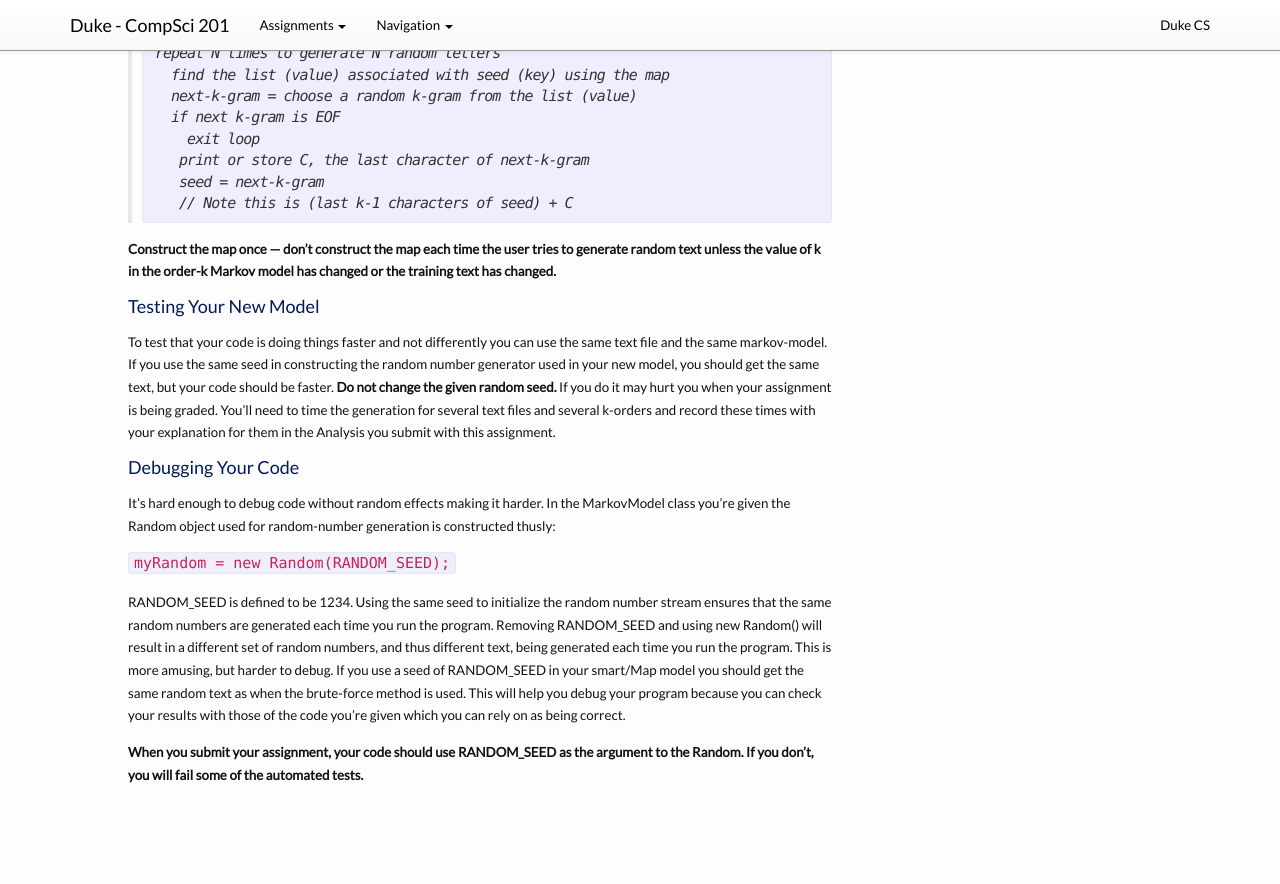
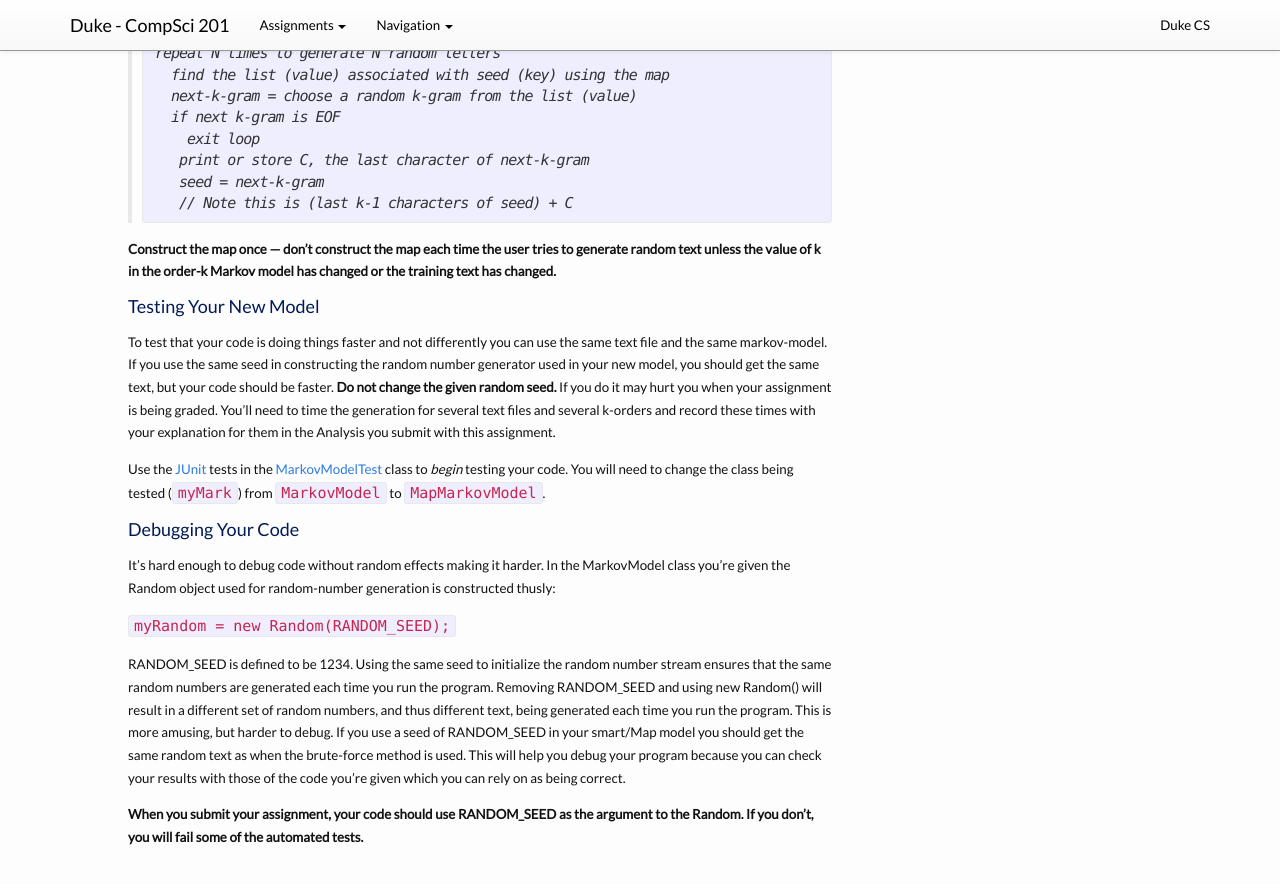
Before and after one commit to compsci201/compsci201.github.io, a Jekyll site: the page built from markov/2-map-markov-model.md, in a window 1280 px wide and 900 px high, scrolled down 2020 px. Shown: the top 884 px of the window. Built offline with Jekyll 4.4.1, drawn with Linux system fonts in a browser that asks for light colours; nearby versions of some CDN libraries; before the commit the page ends 2858 px from its top, so only the background shows below that.

Commit message:
Update 2-map-markov-model.md
Added reference MarkovModelTest

```diff
--- a/markov/2-map-markov-model.md
+++ b/markov/2-map-markov-model.md
@@ -69,6 +69,8 @@ repeat N times to generate N random letters
 
 To test that your code is doing things faster and not differently you can use the same text file and the same markov-model. If you use the same seed in constructing the random number generator used in your new model, you should get the same text, but your code should be faster. <b>Do not change the given random seed.</b> If you do it may hurt you when your assignment is being graded. You’ll need to time the generation for several text files and several k-orders and record these times with your explanation for them in the Analysis you submit with this assignment.
 
+Use the <a href="http://junit.org/">JUnit</a> tests in the  <a href="code/MarkovModelTest.html">MarkovModelTest</a> class to <em>begin</em> testing your code. You will need to change the class being tested (<code>myMark</code>) from <code>MarkovModel</code> to <code>MapMarkovModel</code>.
+
 ####Debugging Your Code
 
 It’s hard enough to debug code without random effects making it harder. In the MarkovModel class you’re given the Random object used for random-number generation is constructed thusly:
```
